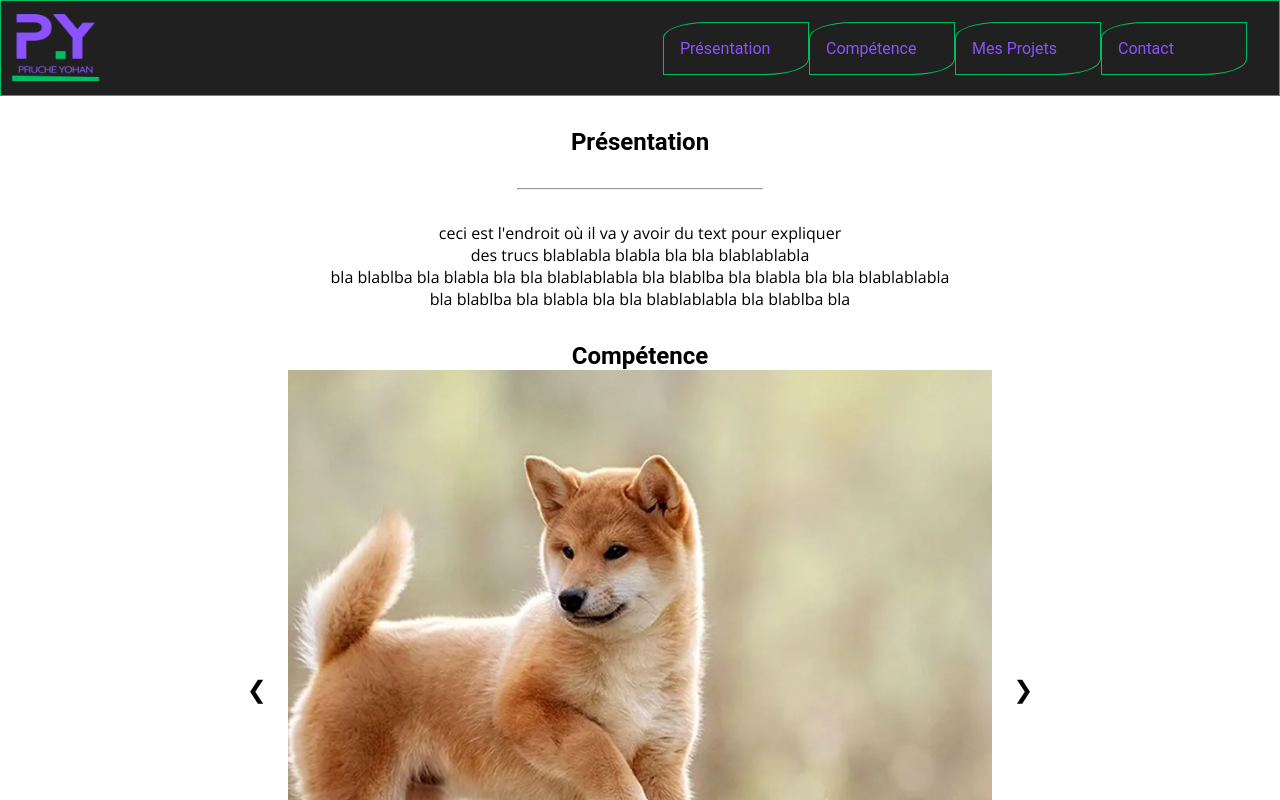
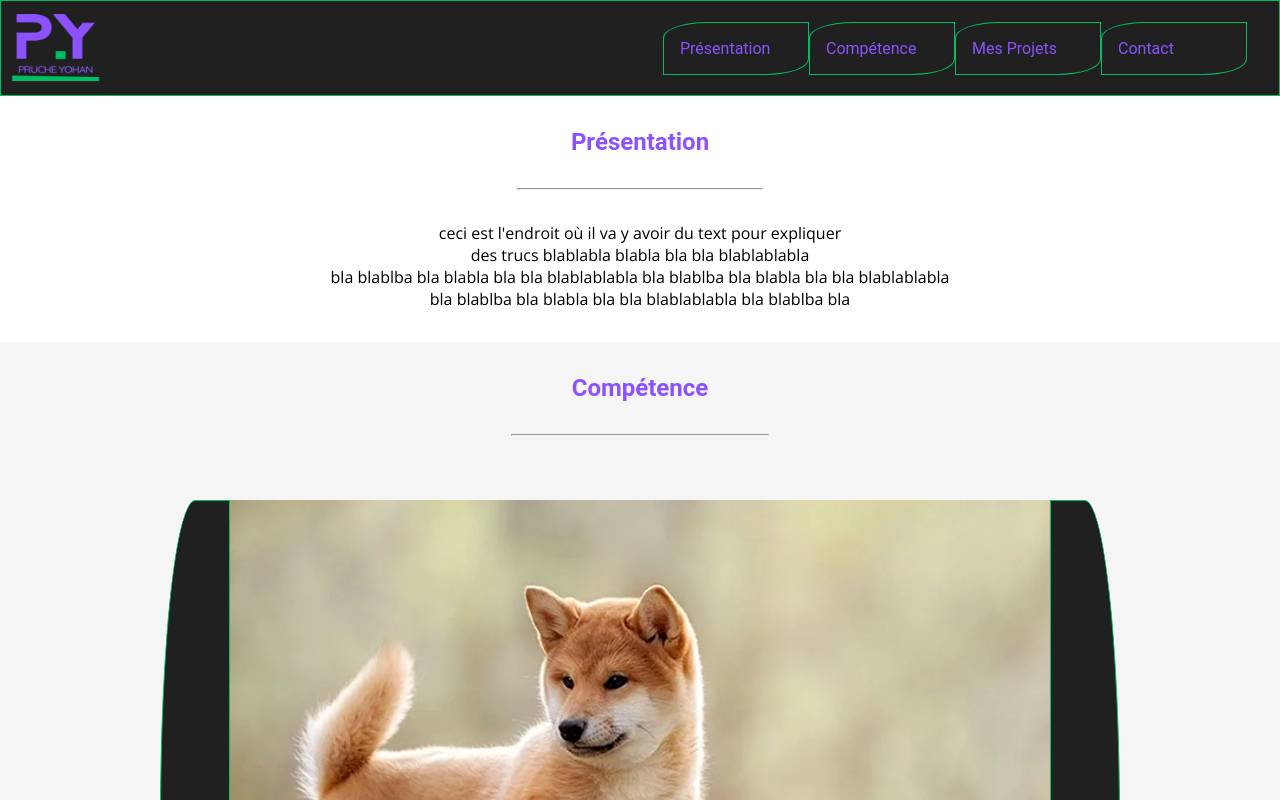
Before and after one commit to Phanttoms/P12-Portfolio, a React (Vite) app in the folder my-react-ts-app/: page / in a window 1280 px wide. Shown: the top 800 px of the page. Built offline with nearby package versions, Linux system fonts and the light colour scheme.

Commit message:
ajout style Pres et Slider

```diff
--- a/my-react-ts-app/src/assets/style/GlobalStyle.ts
+++ b/my-react-ts-app/src/assets/style/GlobalStyle.ts
@@ -1,4 +1,5 @@
 import { createGlobalStyle } from "styled-components";
+import { theme } from "./Theme";
 
 const GlobalStyle = createGlobalStyle`
     body {
@@ -11,7 +12,6 @@ const GlobalStyle = createGlobalStyle`
     li,
     h1,
     h2,
-    hr,
     p {
         margin: 0;
         padding: 0;
@@ -26,11 +26,18 @@ const GlobalStyle = createGlobalStyle`
     h2,
     li {
         font-family: "roboto", sans-serif;
+        color: ${theme.colors.purple}
     }
 
     p {
         font-family: "Open Sans", sans-serif;
     }
+
+    hr {
+        color: ${theme.colors.green};
+        width: 20%;
+        margin: 2rem 0;
+    }
 `;
 
 export default GlobalStyle;
--- a/my-react-ts-app/src/assets/style/Theme.ts
+++ b/my-react-ts-app/src/assets/style/Theme.ts
@@ -2,6 +2,7 @@ const colors = {
 	black: "#202020",
 	purple: "#8c52ff",
 	green: "#00bf63",
+	grey: "#f5f5f5",
 };
 
 export const theme = {
--- a/my-react-ts-app/src/components/Presentation/index.tsx
+++ b/my-react-ts-app/src/components/Presentation/index.tsx
@@ -22,12 +22,8 @@ const PresentationStyle = styled.section`
 	display: flex;
 	flex-direction: column;
 	align-items: center;
-	gap: 2rem;
 	padding: 2rem;
 	.presentation__title {
-	}
-	hr {
-		width: 20%;
 	}
 	.presentation__content {
 		&--text {
--- a/my-react-ts-app/src/components/Slider/index.tsx
+++ b/my-react-ts-app/src/components/Slider/index.tsx
@@ -3,6 +3,7 @@ import chien1 from "../../assets/images/chien1.webp";
 import chien2 from "../../assets/images/chien2.webp";
 import chien3 from "../../assets/images/chien3.jpg";
 import styled from "styled-components";
+import { theme } from "../../assets/style/Theme";
 
 interface Slide {
 	imageUrl: string;
@@ -52,13 +53,14 @@ export default function Slider() {
 			onMouseLeave={handleMouseLeave}
 			id="section2"
 		>
-			<h2>Compétence</h2>
+			<h2 className="slider__title">Compétence</h2>
+			<hr />
 			<div className="slider">
 				<button
 					className="slider__arrow slider__arrow--left"
 					onClick={prevSlide}
 				>
-					&#10094;
+					{"<"}
 				</button>
 				<div className="slider__container">
 					{slides.map((slide, index) => (
@@ -79,7 +81,7 @@ export default function Slider() {
 					className="slider__arrow slider__arrow--right"
 					onClick={nextSlide}
 				>
-					&#10095;
+					{">"}
 				</button>
 			</div>
 		</SliderStyle>
@@ -92,12 +94,15 @@ const SliderStyle = styled.section`
 	display: flex;
 	flex-direction: column;
 	align-items: center;
+	background-color: ${theme.colors.grey};
+	padding: 2rem 0;
 	.slider {
 		display: flex;
 		justify-content: center;
 		align-items: center;
 		height: auto;
-		width: 60%;
+		width: 60rem;
+		margin-top: 2rem;
 	}
 	.slider__container {
 		width: 100%;
@@ -114,15 +119,21 @@ const SliderStyle = styled.section`
 	}
 	.slider__arrow {
 		position: relative;
-		background: transparent;
+		background-color: ${theme.colors.black};
+		height: 40rem;
+		width: 5rem;
 		border: none;
 		font-size: 24px;
+		border: 0.1rem solid ${theme.colors.green};
 		cursor: pointer;
+		color: ${theme.colors.purple};
 	}
 	.slider__arrow--left {
-		left: -2%;
+		left: 0%;
+		border-radius: 50% 0 0 50%;
 	}
 	.slider__arrow--right {
-		right: -2%;
+		right: 0%;
+		border-radius: 0 50% 50% 0;
 	}
 `;
```
